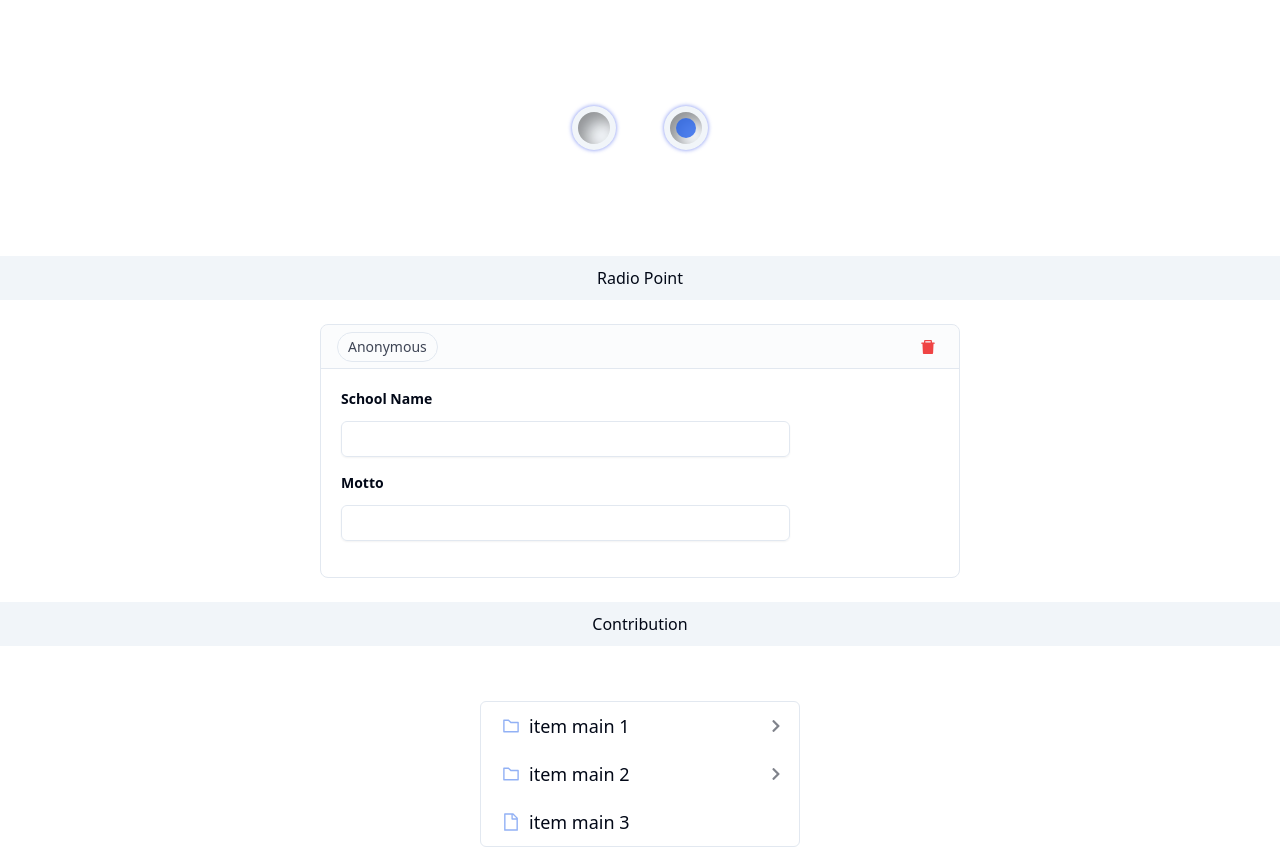
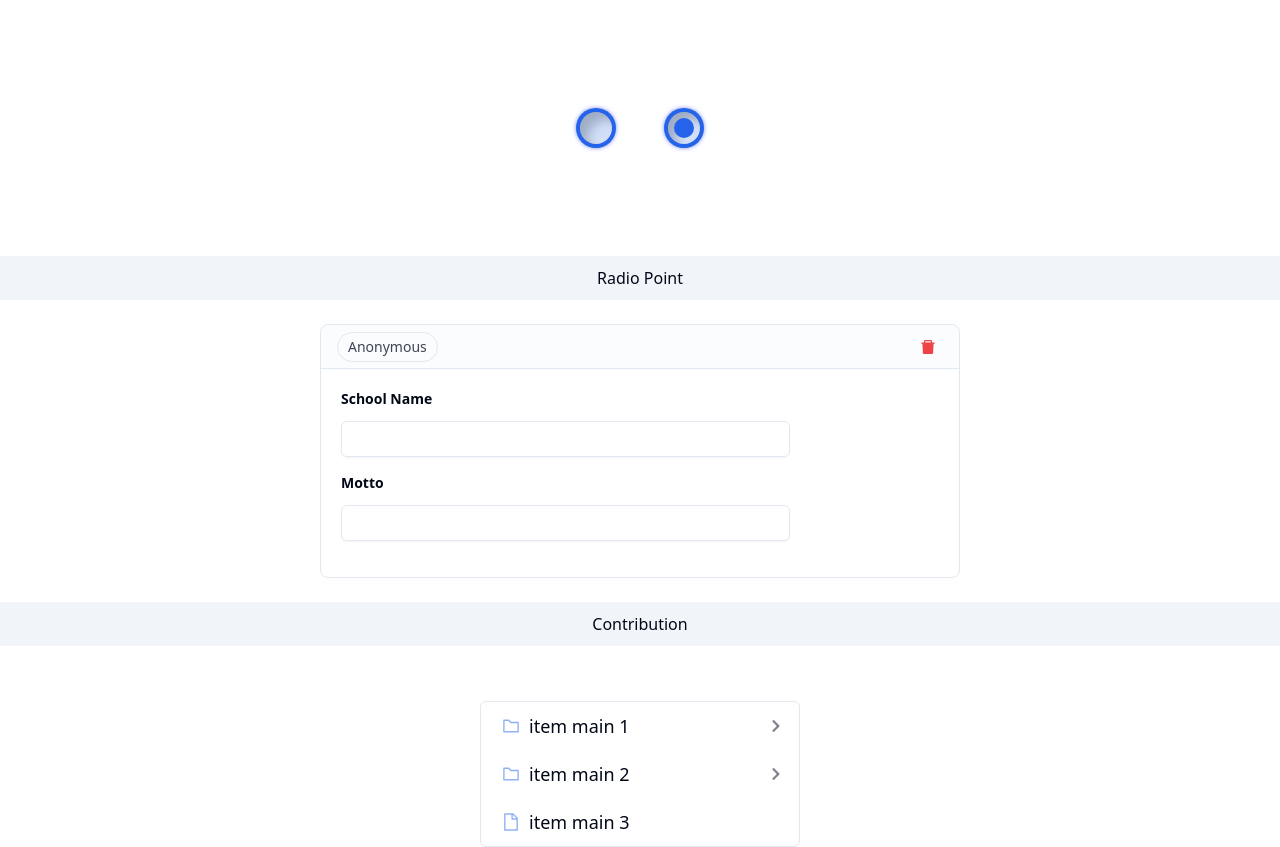
Before and after one commit to delmac-dev/components-site, a React (Vite) app: page / in a window 1280 px wide. Shown: the top 847 px of the page. Built offline with nearby package versions, Linux system fonts and the light colour scheme.

Commit message:
made eidts

```diff
--- a/src/designs/RadioPoint.jsx
+++ b/src/designs/RadioPoint.jsx
@@ -18,9 +18,9 @@ export default RadioPoint;
 
 const Point = ({active}) => {
   return (
-    <div className="shd rounded-full w-11 bg-secondary aspect-square flex items-center justify-center">
+    <div className="shd rounded-full w-10 bg-primary aspect-square flex items-center justify-center">
       <div className="shd2 rounded-full w-8 aspect-square bg-secondary/80 cursor-pointer flex items-center justify-center">
-        {active ? <div className="bg-primary/80 shd3 aspect-square w-5 rounded-full" /> : ''}
+        {active ? <div className="bg-primary shd3 aspect-square w-5 rounded-full" /> : ''}
       </div>
     </div>
   )
--- a/src/designs/styles/point.css
+++ b/src/designs/styles/point.css
@@ -3,8 +3,8 @@
 }
 
 .shd2 {
-    box-shadow: inset 8px 8px 15px rgba(0, 0, 0, 0.4),
-                inset -8px -8px 15px rgba(255, 255, 255, 0.2)
+    box-shadow: inset 8px 8px 10px rgba(0, 0, 0, 0.2),
+                inset -8px -8px 10px rgba(255, 255, 255, 0.2)
 }
 
 /* .shd3 {
```
